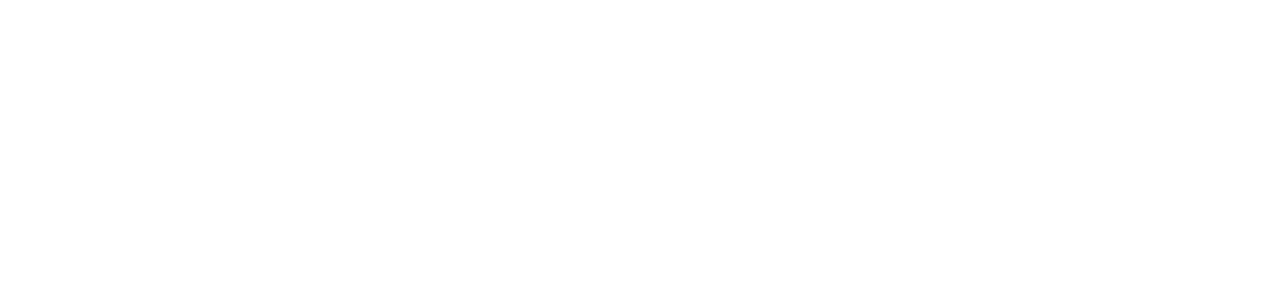
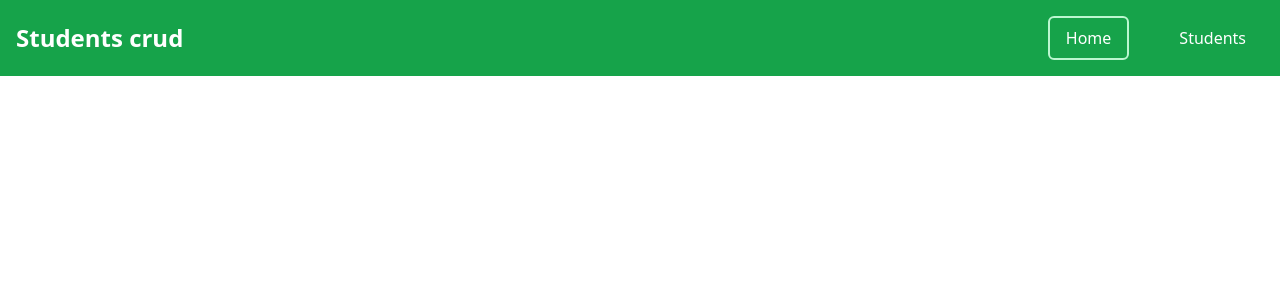
Before and after one commit to marlonmp/nuxt-students, a Nuxt app: page / in a window 1280 px wide. Shown: the top 300 px of the page. Built offline with nearby package versions, Linux system fonts and the light colour scheme.

Commit message:
default layout added

```diff
--- /dev/null
+++ b/layouts/default.vue
@@ -0,0 +1,6 @@
+<template>
+  <div>
+    <navbar-header />
+    <slot />
+  </div>
+</template>
```
